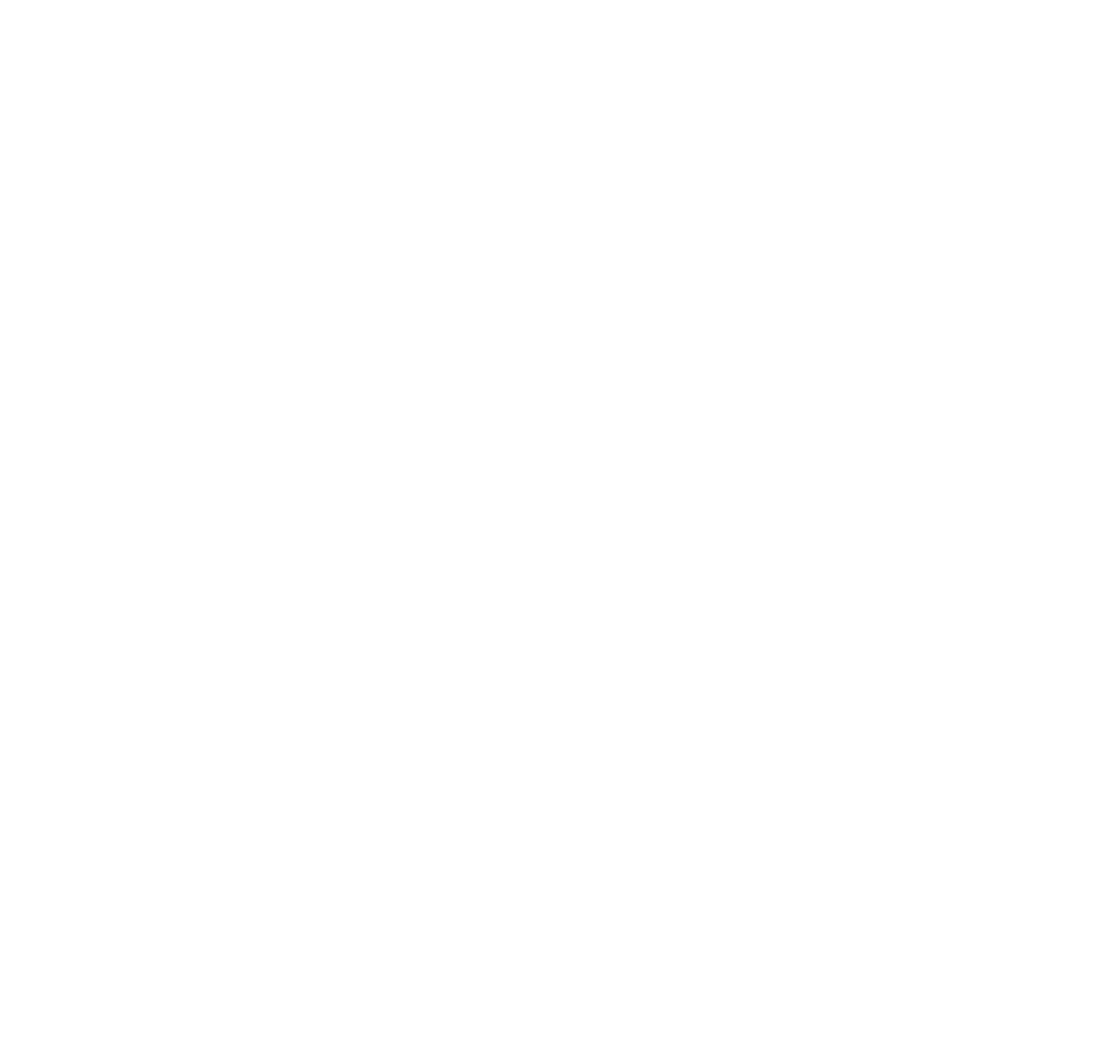
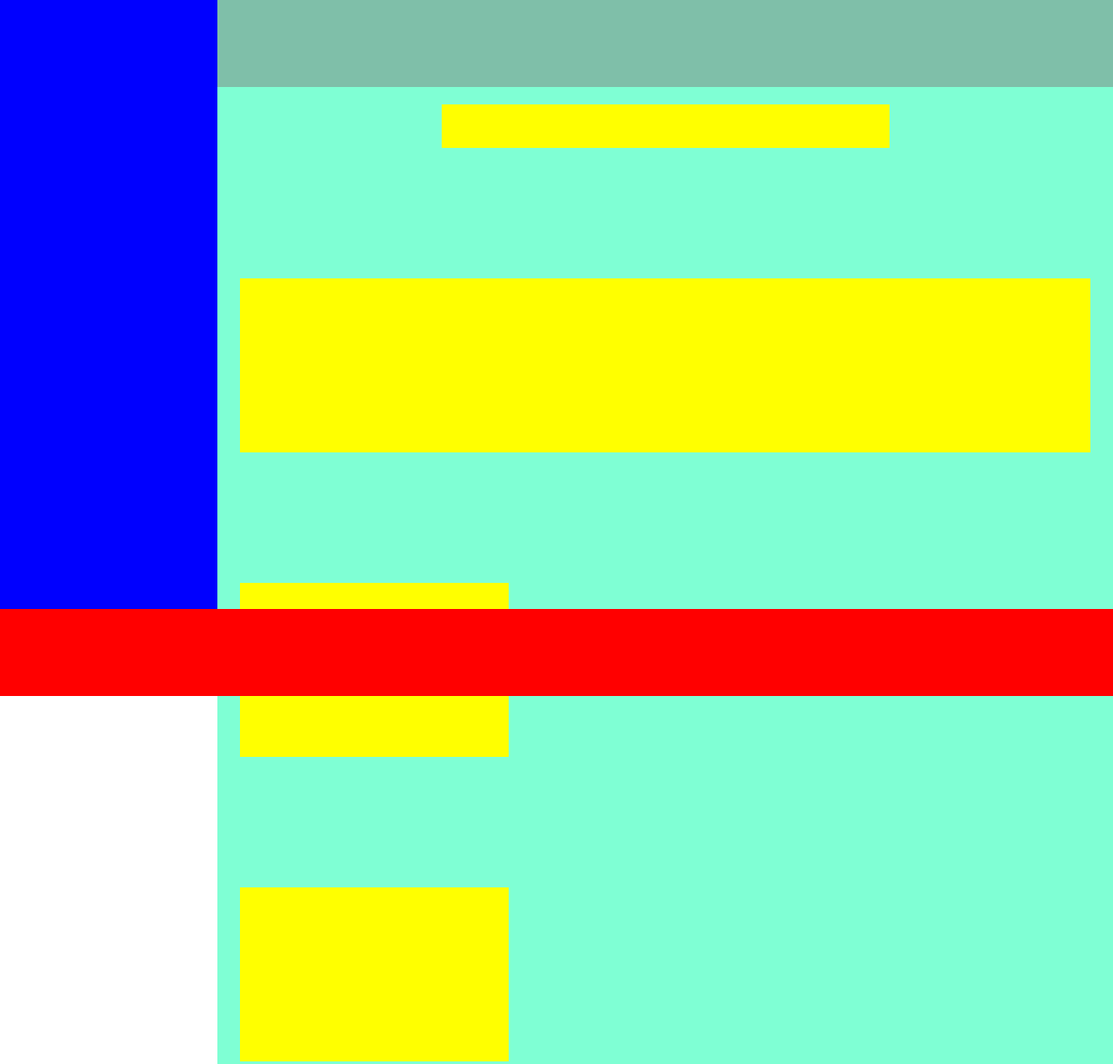
Before and after one commit to Stefano-Bernini/html-css-spotifyweb, a plain HTML site: page index.html in a window 1280 px wide. Shown: the top 1223 px of the page at 87% size. Before the commit the page ends 800 px from the top, so only its background shows below. Drawn offline with Linux system fonts and the light colour scheme.

Commit message:
layout in corso

```diff
--- a/css/style.css
+++ b/css/style.css
@@ -0,0 +1,78 @@
+*{
+    margin: 0;
+    padding: 0;
+    box-sizing: border-box;
+}
+
+/* HEADER */
+header{
+    width: calc(100% - 250px);
+    height: 100px;
+    background-color: rgba(128,128,128,0.5);
+    position: fixed;
+    top: 0;
+    right: 0;
+    z-index: 10;
+}
+
+
+/* NAV */
+nav{
+    width: 250px;
+    height: calc(100% - 100px);
+    background-color: blue;
+    position: fixed;
+    z-index: 2;
+}
+
+
+/* MAIN */
+main{
+    height: 100%;
+    width: calc(100% - 250px);
+    background-color: aquamarine;
+    margin-left: 250px;
+    padding-top: 120px;
+    padding-bottom: 120px;
+}
+
+.col_nav_main{
+    width: 50%;
+    height: 50px;
+    background-color: yellow;
+    margin: auto;
+}
+
+.col_recently{
+    width: 95%;
+    margin: auto;
+    height: 200px;
+    background-color: yellow;
+    margin-top: 150px;
+}
+
+.col_for_John{
+    width: 30%;
+    margin-left: 2.5%;
+    height: 200px;
+    background-color: yellow;
+    margin-top: 150px;
+}
+
+.col_popular{
+    width: 30%;
+    margin-left: 2.5%;
+    height: 200px;
+    background-color: yellow;
+    margin-top: 150px;
+}
+
+/* FOOTER */
+footer{
+    height: 100px;
+    width: 100%;
+    background-color: red;
+    position: fixed;
+    bottom: 0;
+    z-index: 10;
+}
--- a/index.html
+++ b/index.html
@@ -8,5 +8,23 @@
             <title>Spotify</title>
         </head>
         <body>
+            <!-- HEADER -->
+            <header></header>
+            <!-- NAV -->
+            <nav></nav>
+            <!-- MAIN -->
+            <main>
+                <div class="container">
+                    <div class="row">
+                        <div class="col_nav_main"></div>
+                        <div class="col_recently"></div>
+                        <div class="col_for_John"></div>
+                        <div class="col_popular"></div>
+                    </div>
+                </div>
+            </main>
+            <!-- FOOTER -->
+            <footer>
+            </footer>
         </body>
     </html>
```
